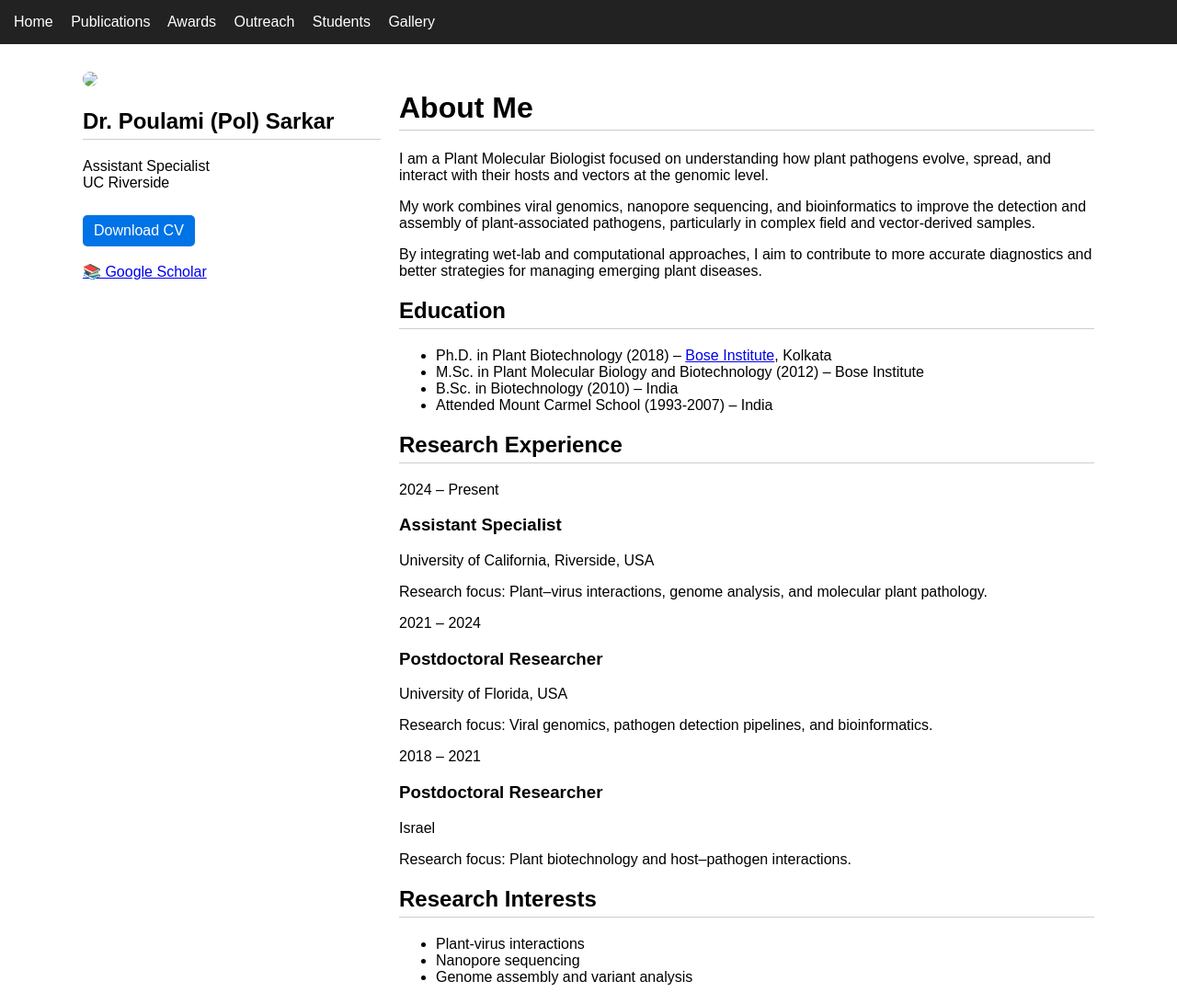
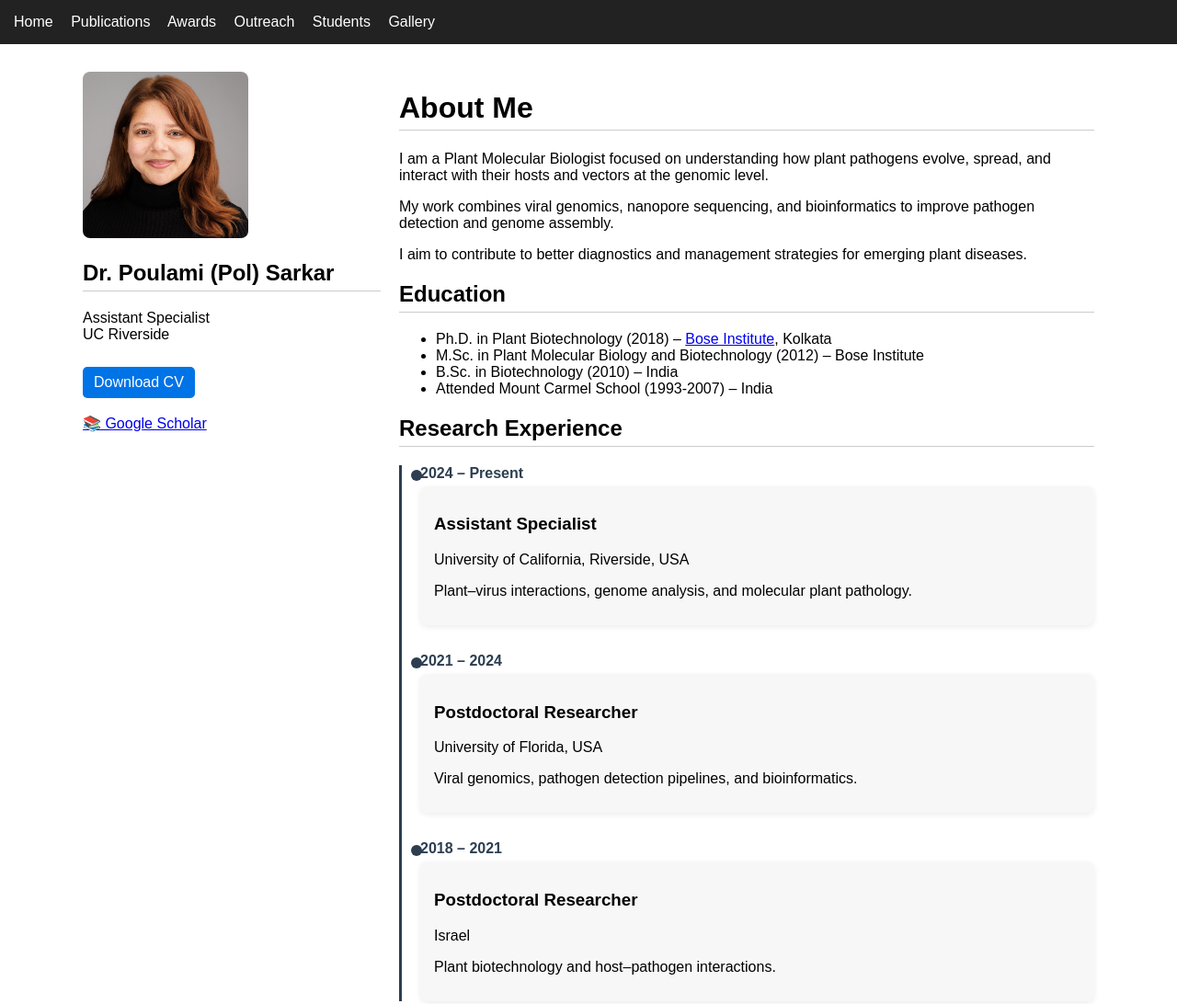
Before and after one commit to pol-sarkar/Pol_Sarkar, a plain HTML site: page index.html in a window 1280 px wide. Shown: the top 1092 px of the page at 92% size. Drawn offline with Linux system fonts and the light colour scheme.

Commit message:
Update index.html

```diff
--- a/index.html
+++ b/index.html
@@ -5,6 +5,47 @@
   <meta charset="UTF-8">
   <title>Dr. Poulami (Pol) Sarkar</title>
   <link rel="stylesheet" href="css/style.css">
+
+  <!-- ✅ TIMELINE CSS ADDED HERE -->
+  <style>
+    .timeline {
+      position: relative;
+      max-width: 800px;
+      margin: 20px 0;
+      padding-left: 20px;
+      border-left: 3px solid #2c3e50;
+    }
+
+    .timeline-item {
+      margin-bottom: 30px;
+      position: relative;
+    }
+
+    .timeline-date {
+      font-weight: bold;
+      color: #2c3e50;
+      margin-bottom: 5px;
+    }
+
+    .timeline-content {
+      background: #f7f7f7;
+      padding: 12px 15px;
+      border-radius: 8px;
+      box-shadow: 0 2px 6px rgba(0,0,0,0.08);
+    }
+
+    .timeline-item::before {
+      content: "";
+      position: absolute;
+      left: -10px;
+      top: 5px;
+      width: 12px;
+      height: 12px;
+      background: #2c3e50;
+      border-radius: 50%;
+    }
+  </style>
+
 </head>
 
 <body>
@@ -20,9 +61,10 @@
 
 <div class="container">
 
+  <!-- SIDEBAR -->
   <div class="sidebar">
 
-    <img src="pol-sarkar/img/profile.jpg" class="profile">
+    <img src="img/profile.jpg" class="profile">
 
     <h2>Dr. Poulami (Pol) Sarkar</h2>
     <p>Assistant Specialist<br>UC Riverside</p>
@@ -33,7 +75,6 @@
 
     <br><br>
 
-    <!-- Google Scholar -->
     <a class="scholar-button"
        href="https://scholar.google.co.in/citations?user=Coe1vs0AAAAJ&hl=en"
        target="_blank">
@@ -42,18 +83,20 @@
 
   </div>
 
+  <!-- MAIN CONTENT -->
   <div class="content">
 
     <h1>About Me</h1>
     <p>
       I am a Plant Molecular Biologist focused on understanding how plant pathogens evolve, spread, and interact with their hosts and vectors at the genomic level.
     </p>
+
     <p>
-My work combines viral genomics, nanopore sequencing, and bioinformatics to improve the detection and assembly of plant-associated pathogens, particularly in complex field and vector-derived samples.
+      My work combines viral genomics, nanopore sequencing, and bioinformatics to improve pathogen detection and genome assembly.
     </p>
 
     <p>
-By integrating wet-lab and computational approaches, I aim to contribute to more accurate diagnostics and better strategies for managing emerging plant diseases.
+      I aim to contribute to better diagnostics and management strategies for emerging plant diseases.
     </p>
 
     <h2>Education</h2>
@@ -73,7 +116,7 @@ By integrating wet-lab and computational approaches, I aim to contribute to more
         <div class="timeline-content">
           <h3>Assistant Specialist</h3>
           <p>University of California, Riverside, USA</p>
-      <p>Research focus: Plant–virus interactions, genome analysis, and molecular plant pathology.</p>
+          <p>Plant–virus interactions, genome analysis, and molecular plant pathology.</p>
         </div>
       </div>
 
@@ -82,7 +125,7 @@ By integrating wet-lab and computational approaches, I aim to contribute to more
         <div class="timeline-content">
           <h3>Postdoctoral Researcher</h3>
           <p>University of Florida, USA</p>
-      <p>Research focus: Viral genomics, pathogen detection pipelines, and bioinformatics.</p>
+          <p>Viral genomics, pathogen detection pipelines, and bioinformatics.</p>
         </div>
       </div>
 
@@ -91,12 +134,11 @@ By integrating wet-lab and computational approaches, I aim to contribute to more
         <div class="timeline-content">
           <h3>Postdoctoral Researcher</h3>
           <p>Israel</p>
-      <p>Research focus: Plant biotechnology and host–pathogen interactions.</p>
+          <p>Plant biotechnology and host–pathogen interactions.</p>
         </div>
       </div>
 
     </div>
-
 
     <h2>Research Interests</h2>
     <ul>
@@ -106,7 +148,6 @@ By integrating wet-lab and computational approaches, I aim to contribute to more
     </ul>
 
   </div>
-
 </div>
 
 </body>
```
Lines whose indentation alone changed are shown as unchanged.
